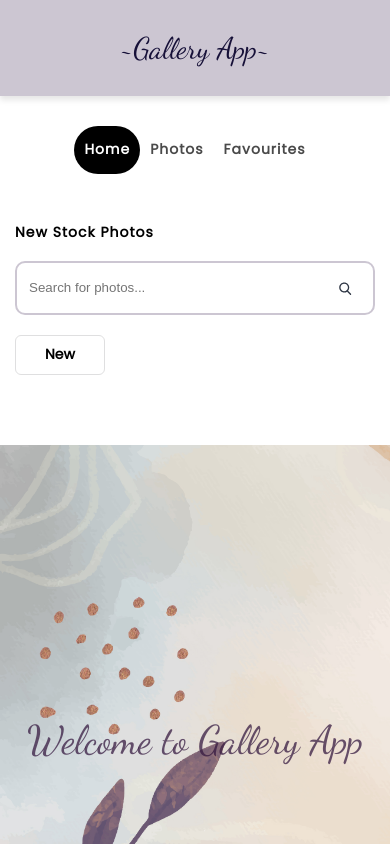
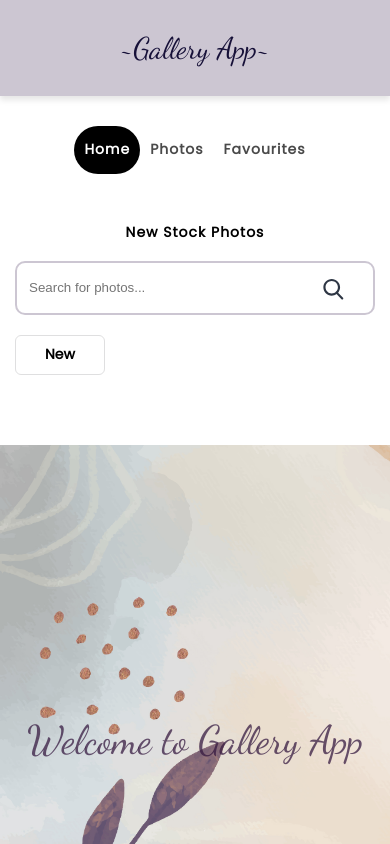
Before and after one commit to nikitha2000/gallery-apps, a React (Create React App) app: page / in a window 390 px wide. Shown: the top 844 px of the page. Built offline with nearby package versions, Linux system fonts and the light colour scheme.

Commit message:
search implemented

```diff
--- a/src/App.js
+++ b/src/App.js
@@ -1,4 +1,4 @@
-import React from "react";
+import React, { useState } from "react";
 import { BrowserRouter as Router, Routes, Route } from "react-router-dom";
 import Header from "./component/header/Header";
 import Navbar from "./component/Navigation/Navbar";
@@ -9,14 +9,16 @@ import Photos from "./pages/Photos";
 import "./App.css";
 
 function App() {
+  const [searchQuery, setSearchQuery] = useState("");
+
   return (
     <Router>
       <Header />
-      <Navbar />
+      <Navbar setSearchQuery={setSearchQuery} />
       <Routes>
         <Route path="/" element={<Home />} />
         <Route path="/favourites" element={<Favourites />} />
-        <Route path="/photos" element={<Photos />} />
+        <Route path="/photos" element={<Photos searchQuery={searchQuery} />} />
         <Route path="/photos/:photoId" element={<PhotoDetails />} />
       </Routes>
     </Router>
--- a/src/component/Gallery/GalleryLayout.jsx
+++ b/src/component/Gallery/GalleryLayout.jsx
@@ -4,7 +4,7 @@ import PhotoItem from "./PhotoItem";
 import toggleFavourite from "./toggleFavourite";
 import "./GalleryLayout.css";
 
-const Photos = () => {
+const Photos = ({ searchQuery }) => {
   const [photos, setPhotos] = useState([]);
   const [error, setError] = useState(null);
 
@@ -15,7 +15,7 @@ const Photos = () => {
           "https://jsonplaceholder.typicode.com/photos"
         );
 
-        const updatedPhotos = response.data.map((photo) => ({
+        const updatedPhotos = response.data.slice(0, 20).map((photo) => ({
           ...photo,
           favourites: false,
         }));
@@ -37,10 +37,14 @@ const Photos = () => {
     setPhotos((prevPhotos) => toggleFavourite(prevPhotos, id));
   };
 
+  const filteredPhotos = photos.filter((photo) =>
+    photo.title.toLowerCase().includes(searchQuery.toLowerCase())
+  );
+
   return (
     <>
       <div className="photos-container">
-        {photos.map((photo) => (
+        {filteredPhotos.map((photo) => (
           <PhotoItem
             key={photo.id}
             photo={photo}
--- a/src/component/Navigation/Navbar.css
+++ b/src/component/Navigation/Navbar.css
@@ -47,6 +47,7 @@ a {
     font-size: 14px !important;
     font-weight: 800 !important;
     color: black !important;
+    text-align: center;
   }
 
   .new-button {
@@ -144,3 +145,8 @@ textarea:focus,
 select:focus {
   outline: none;
 }
+
+.search-img {
+  height: 40px !important;
+  width: 40px !important;
+}
--- a/src/component/Navigation/Navbar.jsx
+++ b/src/component/Navigation/Navbar.jsx
@@ -3,7 +3,7 @@ import { NavLink } from "react-router-dom";
 import Button from "../Button";
 import "./Navbar.css";
 
-function Navbar({ initialSelectedItem = "home" }) {
+function Navbar({ initialSelectedItem = "home", setSearchQuery }) {
   const [selectedNavItem, setSelectedNavItem] = useState("Home");
 
   const navItems = [
@@ -15,6 +15,10 @@ function Navbar({ initialSelectedItem = "home" }) {
   useEffect(() => {
     setSelectedNavItem(initialSelectedItem);
   }, [initialSelectedItem]);
+
+  const handleSearchChange = (event) => {
+    setSearchQuery(event.target.value);
+  };
 
   return (
     <>
@@ -36,8 +40,12 @@ function Navbar({ initialSelectedItem = "home" }) {
       <div className="sub-heading">
         <h4 className="navbar-heading">New Stock Photos</h4>
         <div className="search-container">
-          <input type="text" placeholder="Search for photos..." />
-          <img src="/asset/searchs.svg" />
+          <input
+            type="text"
+            placeholder="Search for photos..."
+            onChange={handleSearchChange}
+          />
+          <img className="search-img" src="/asset/searchs.svg" />
         </div>
         <div className="drop-down-button">
           <Button label="New" className="new-button" />
--- a/src/pages/Photos.jsx
+++ b/src/pages/Photos.jsx
@@ -1,8 +1,8 @@
 import React from "react";
 import GalleryLayout from "../component/Gallery/GalleryLayout";
 
-function Photos() {
-  return <GalleryLayout />;
+function Photos({ searchQuery }) {
+  return <GalleryLayout searchQuery={searchQuery} />;
 }
 
 export default Photos;
```
